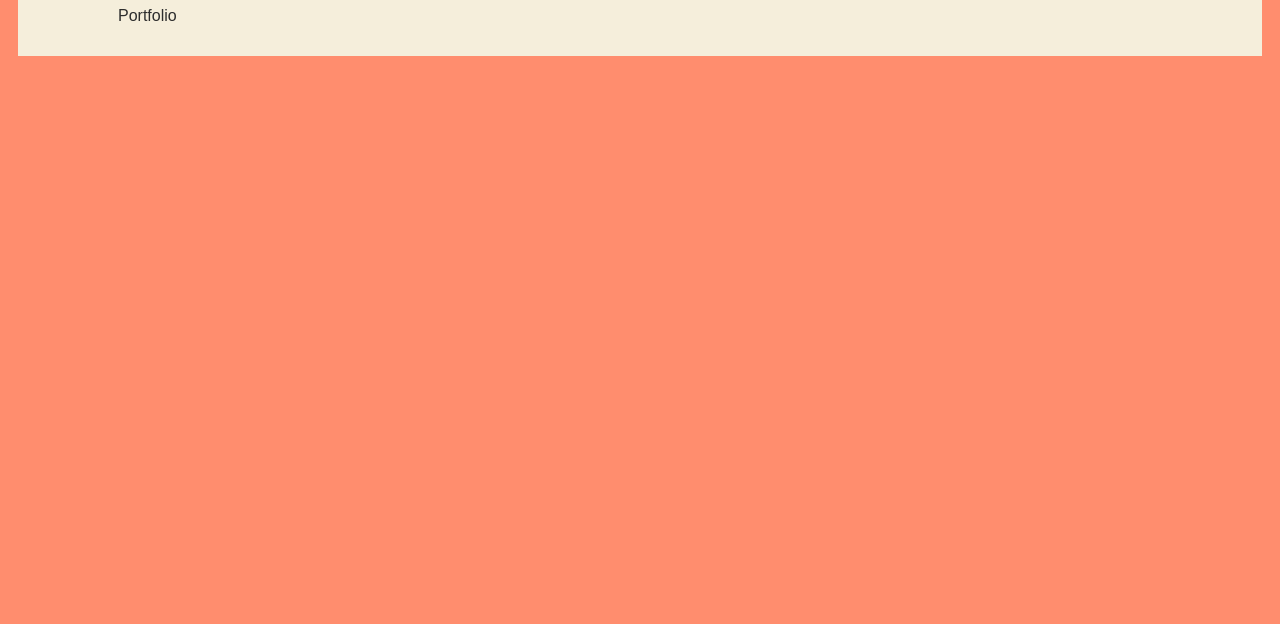
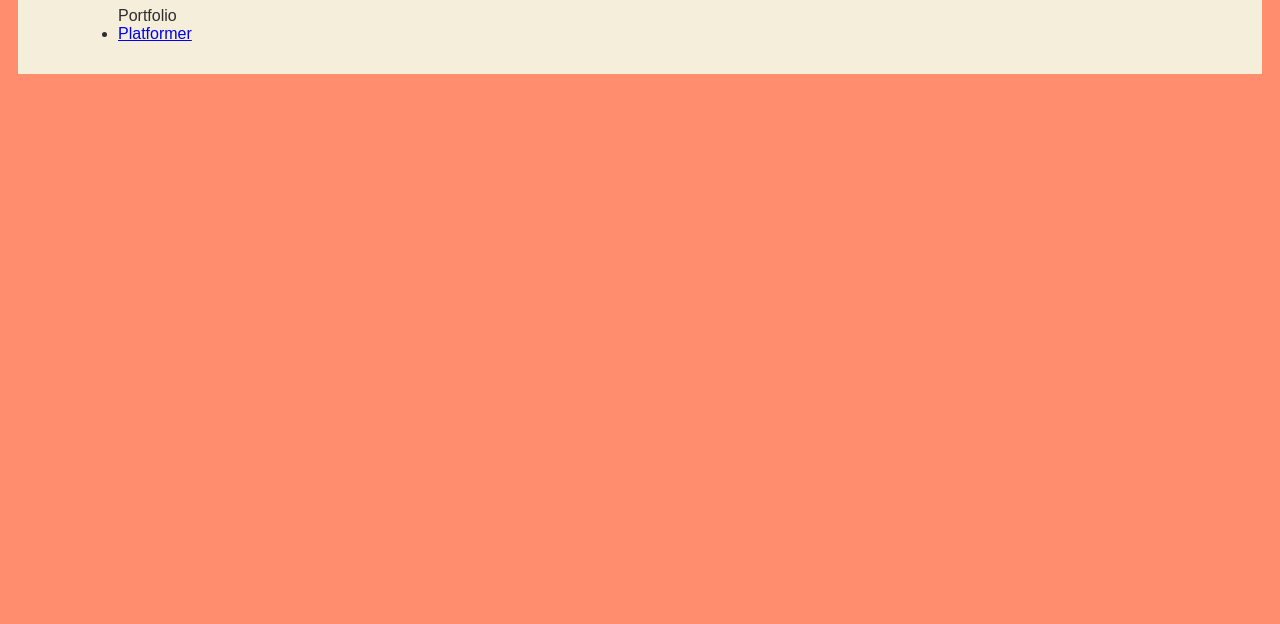
Before and after one commit to CaidenHerring/CaidenHerring.github.io, a plain HTML site: page portfolio.html in a window 1280 px wide. Shown: the part 176-800 px from the top of the page. Drawn offline with nearby package versions, Linux system fonts and the light colour scheme.

Commit message:
create awesome platformer game

```diff
--- a/portfolio.html
+++ b/portfolio.html
@@ -82,7 +82,11 @@
                     <h1>Portfolio</h1>
                     <ul>
                         Portfolio
+                        <li>
+                            <a href = "projects/platformer/index.html">Platformer</a>
+                            </li>
                     </ul>
+
 
                     </section>
                 </div>
```
